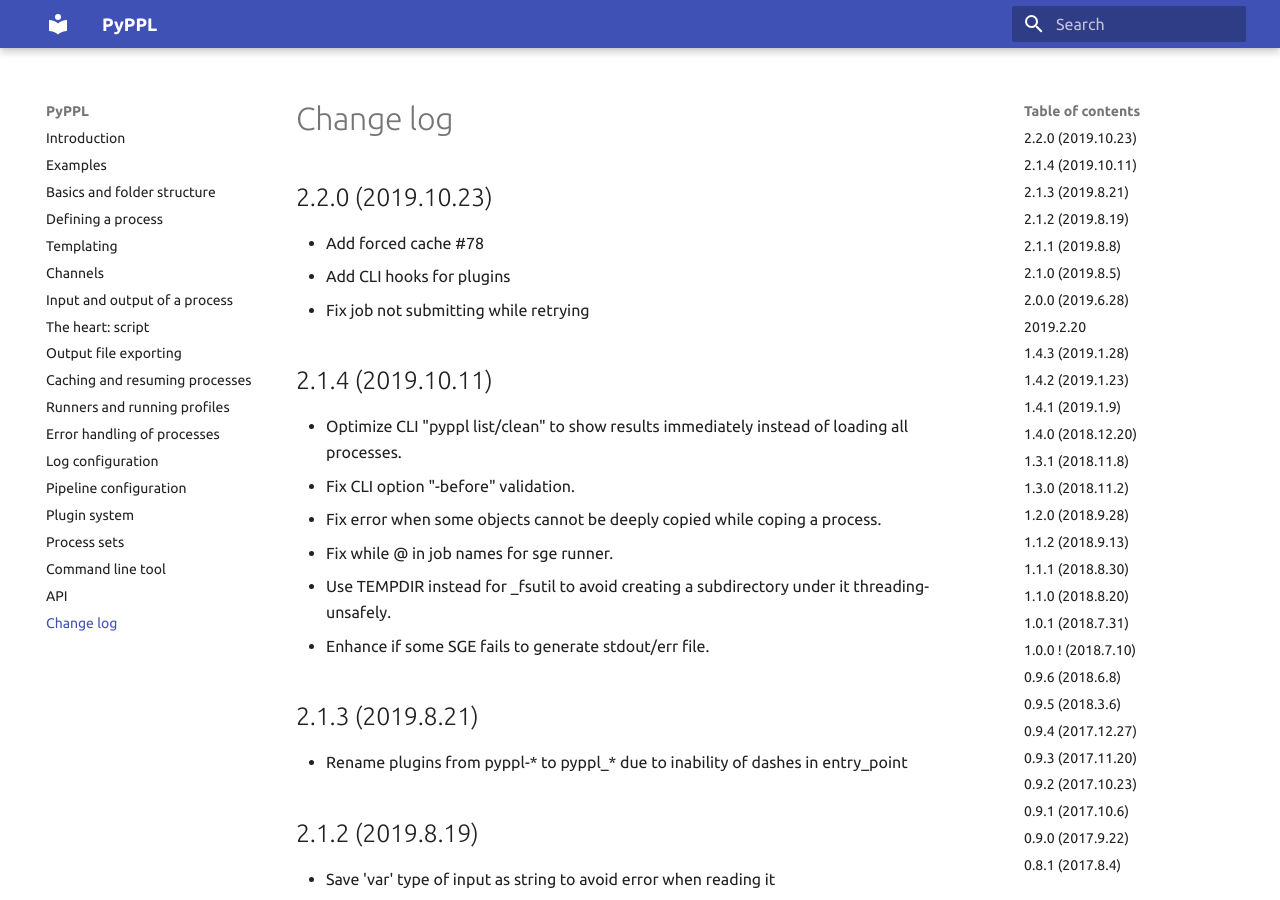
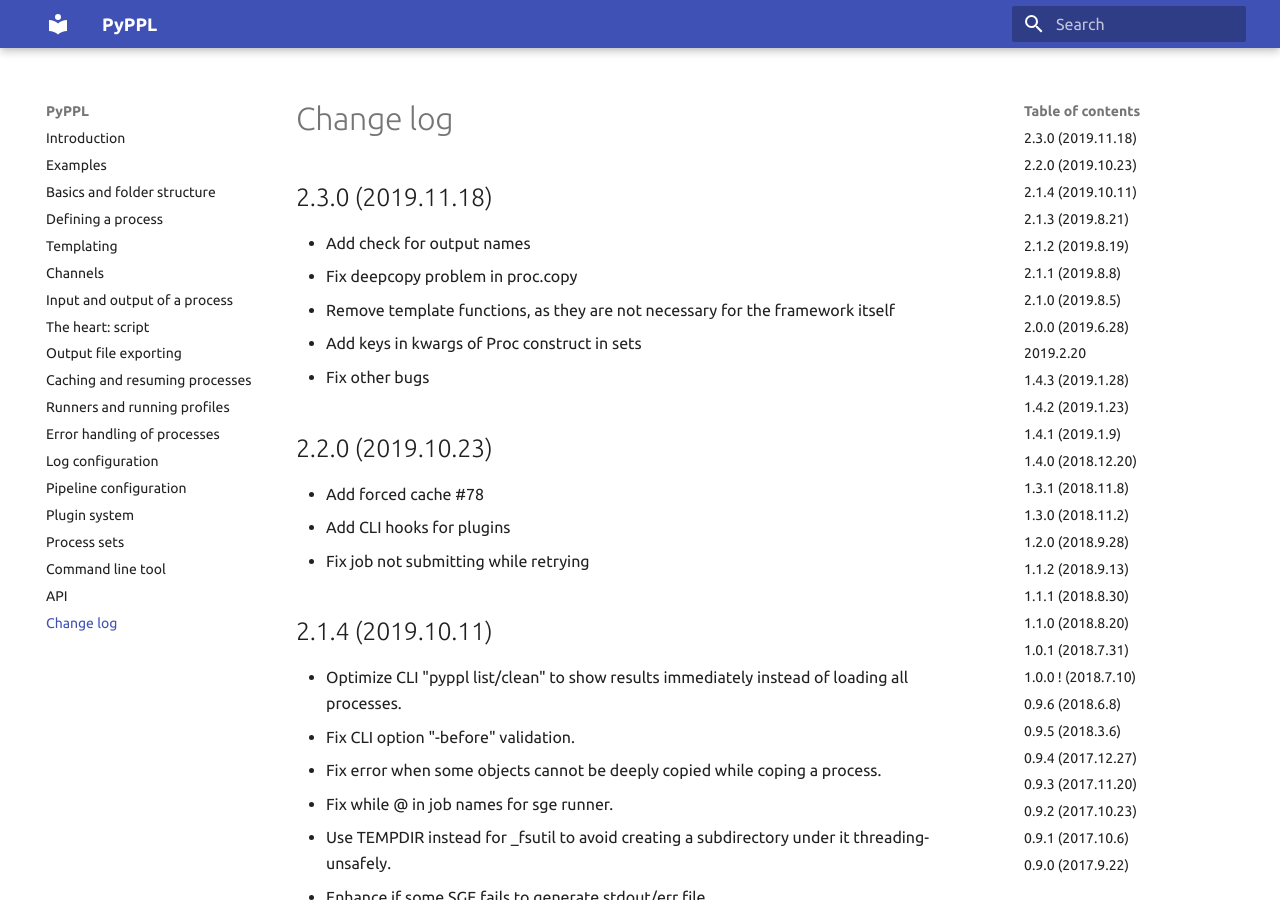
Before and after one commit to pwwang/pipen, an MkDocs documentation site: the page built from docs/CHANGELOG.md, in a window 1280 px wide and 900 px high. Built offline with MkDocs 1.6.1 and Material for MkDocs 9.7.7, drawn with Linux system fonts in a browser that asks for light colours.

Commit message:
Update changelog

```diff
--- a/docs/CHANGELOG.md
+++ b/docs/CHANGELOG.md
@@ -1,3 +1,10 @@
+# 2.3.0 (2019.11.18)
+- Add check for output names
+- Fix deepcopy problem in proc.copy
+- Remove template functions, as they are not necessary for the framework itself
+- Add keys in kwargs of Proc construct in sets
+- Fix other bugs
+
 # 2.2.0 (2019.10.23)
 - Add forced cache #78
 - Add CLI hooks for plugins
```
